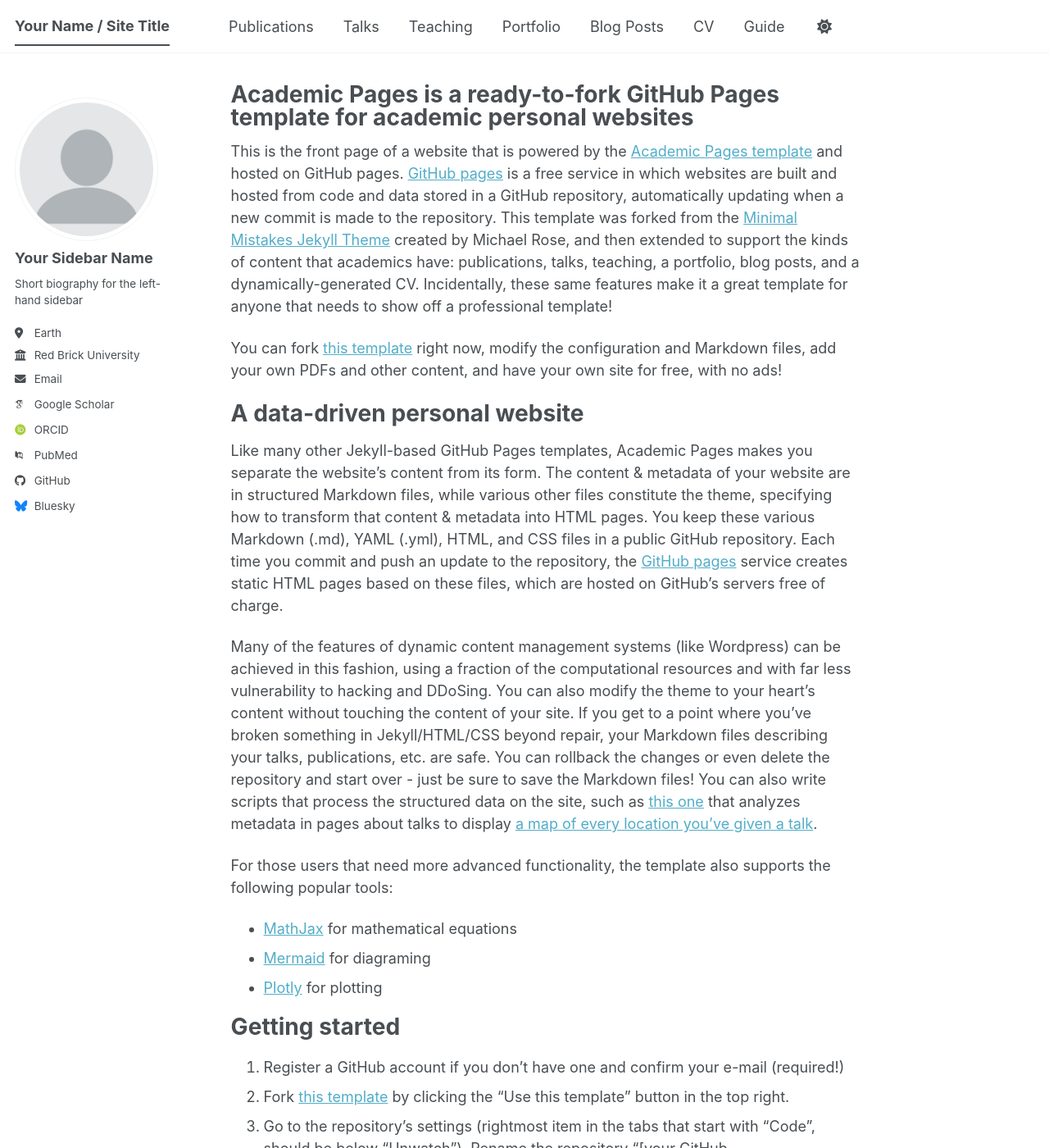
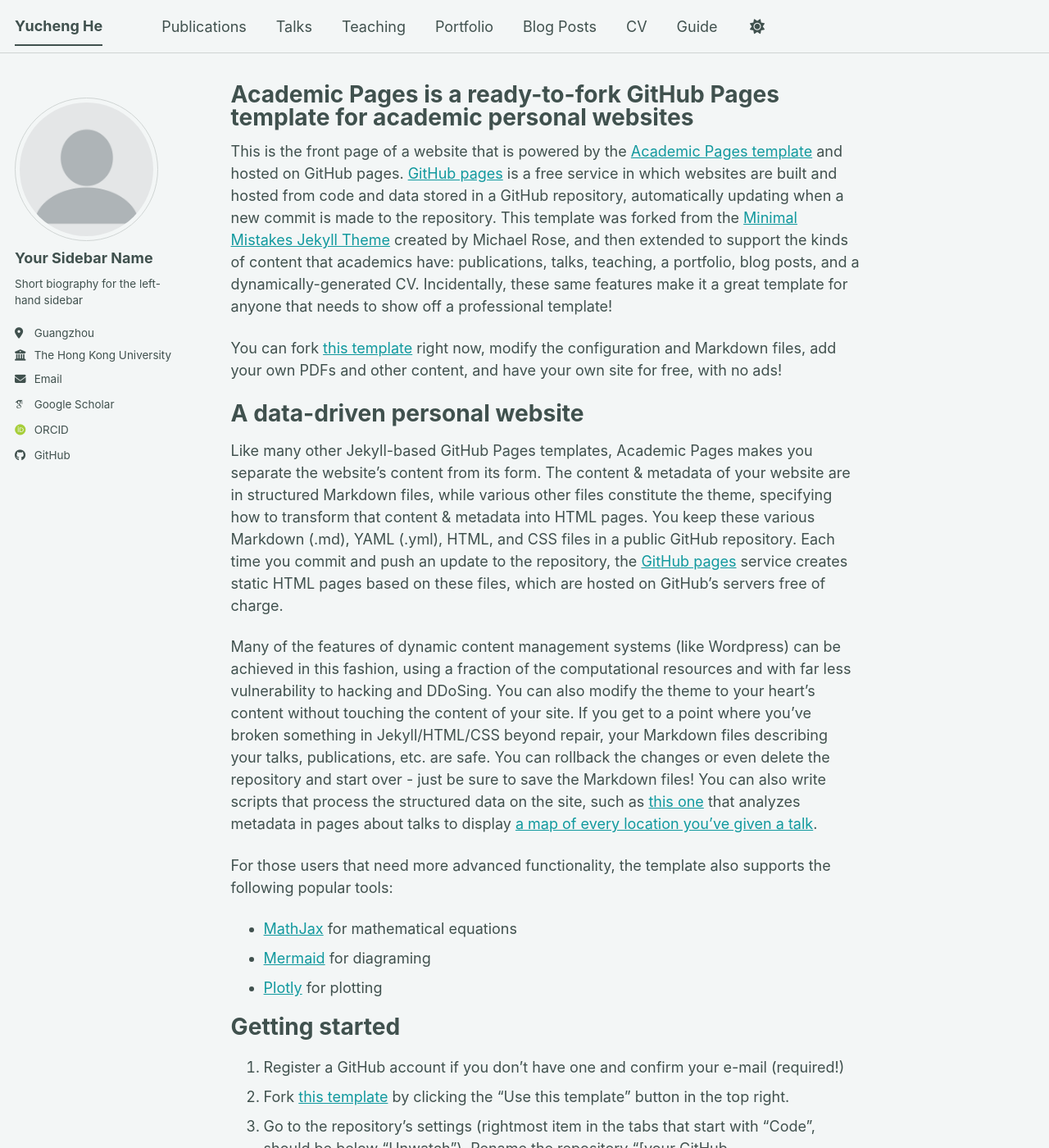
Before and after one commit to YuchengHE-CHN/YuchengHE-CHN.github.io, a Jekyll site: the page built from _pages/about.md, in a window 1280 px wide and 1400 px high. Shown: the whole window at 82% size. Built offline with Jekyll 4.4.1, drawn with Linux system fonts in a browser that asks for light colours; some web fonts are replaced; a script bundle is joined from its source files by our own code; library files that are not in the unit come from our copies; some of the changed text lies outside the part shown.

Commit message:
Update _config.yml with basic info

```diff
--- a/_config.yml
+++ b/_config.yml
@@ -8,15 +8,15 @@
 
 # Basic Site Settings
 locale                   : "en-US"
-site_theme               : "default" # The available themes options are "default", "air", "sunrise", "mint", "dirt" and "contrast"
-title                    : "Your Name / Site Title"
+site_theme               : "mint" # The available themes options are "default", "air", "sunrise", "mint", "dirt" and "contrast"
+title                    : "Yucheng He"
 title_separator          : "-"
-name                     : &name "Your Name"
+name                     : &name "Yucheng"
 description              : &description "Your Name's academic portfolio"   # Update this with a general description of your site, this is the default if not overridden by a page
-url                      : https://academicpages.github.io # The base hostname & protocol for your site e.g. "https://[your GitHub username].github.io",
+url                      : https://yuchenghe-chn.github.io # The base hostname & protocol for your site e.g. "https://[your GitHub username].github.io",
                                                            # or if you already have some other page hosted on Github then use "https://[your GitHub username].github.io/[Your Repo Name]"
 baseurl                  : "" # the subpath of your site, e.g. "/blog"
-repository               : "academicpages/academicpages.github.io"
+repository               : "YuchengHE-CHN/YuchengHE-CHN.github.io"
 
 # Site Author - The following control what appear as part of the author content on the side bar.
 #               If a field is blank the icon and link will not appear, otherwise it will be shown.
@@ -27,21 +27,21 @@ author:
   name             : "Your Sidebar Name"
   pronouns         : # example: "she/her"
   bio              : "Short biography for the left-hand sidebar"
-  location         : "Earth"
-  employer         : "Red Brick University"
+  location         : "Guangzhou"
+  employer         : "The Hong Kong University of Science and Technology (Guangzhou)"
   uri              : # URL
-  email            : "none@example.org"
+  email            : "yucheng.peter.he@gmail.com"
 
   # Academic websites
   academia         : # URL
   arxiv            : # URL - Update with the correct link to your profile
-  googlescholar    : "https://scholar.google.com/citations?user=PS_CX0AAAAAJ"
+  googlescholar    : "https://scholar.google.com/citations?user=lGdOk7MAAAAJ&hl=en"
   inspire-hep      : # URL
   impactstory      : # URL
   orcid            : "https://orcid.org/yourorcidurl"
   semantic         : # URL
   ssrn             : # URL
-  pubmed           : "https://www.ncbi.nlm.nih.gov/pubmed/?term=john+snow"
+  pubmed           : # URL
   researchgate     : # URL
   scopus           : # URL
   zotero           : # URL
@@ -51,13 +51,13 @@ author:
   bitbucket        : # Username - Update with your username on the site
   codepen          : # Username
   dribbble         : # Username
-  github           : "academicpages"
+  github           : "YuchengHE-CHN"
   kaggle           : # Username
   stackoverflow    : # User number or user number and name (i.e., use "1" or "1/jeff-atwood")
 
   # Social media
   artstation       : # Username
-  bluesky          : "bsky.app" # Replace this with you Bluesky username
+  bluesky          : # Username # Replace this with you Bluesky username
   facebook         : # Username
   flickr           : # Username
   foursquare       : # Username
```
